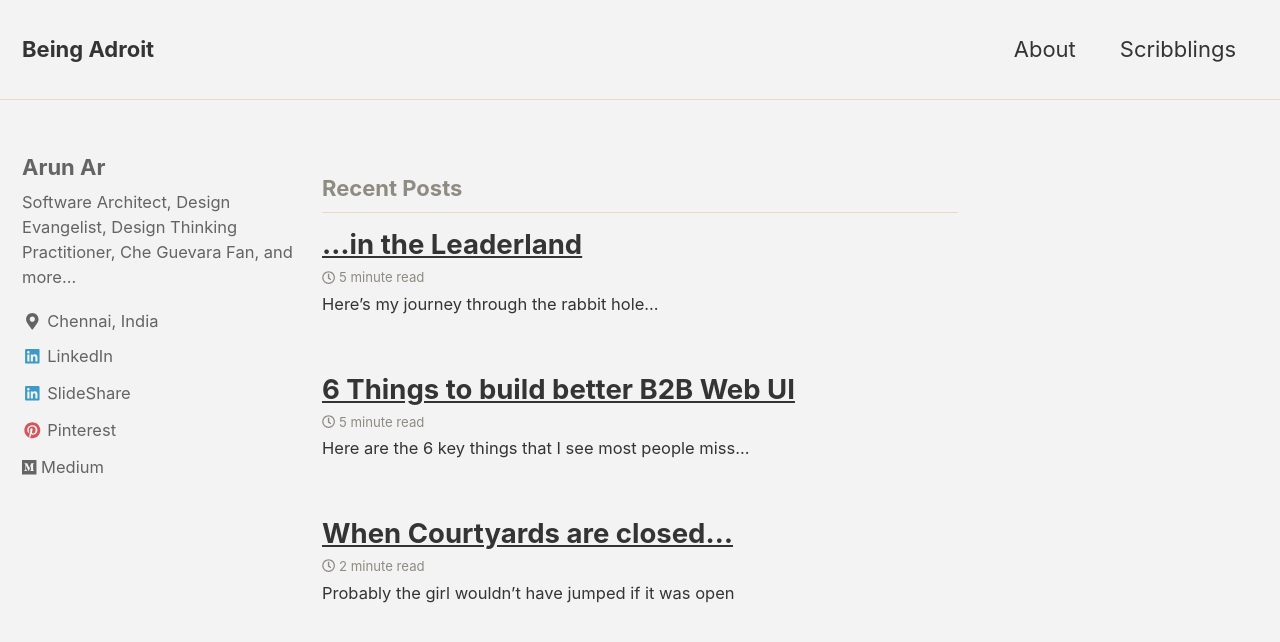
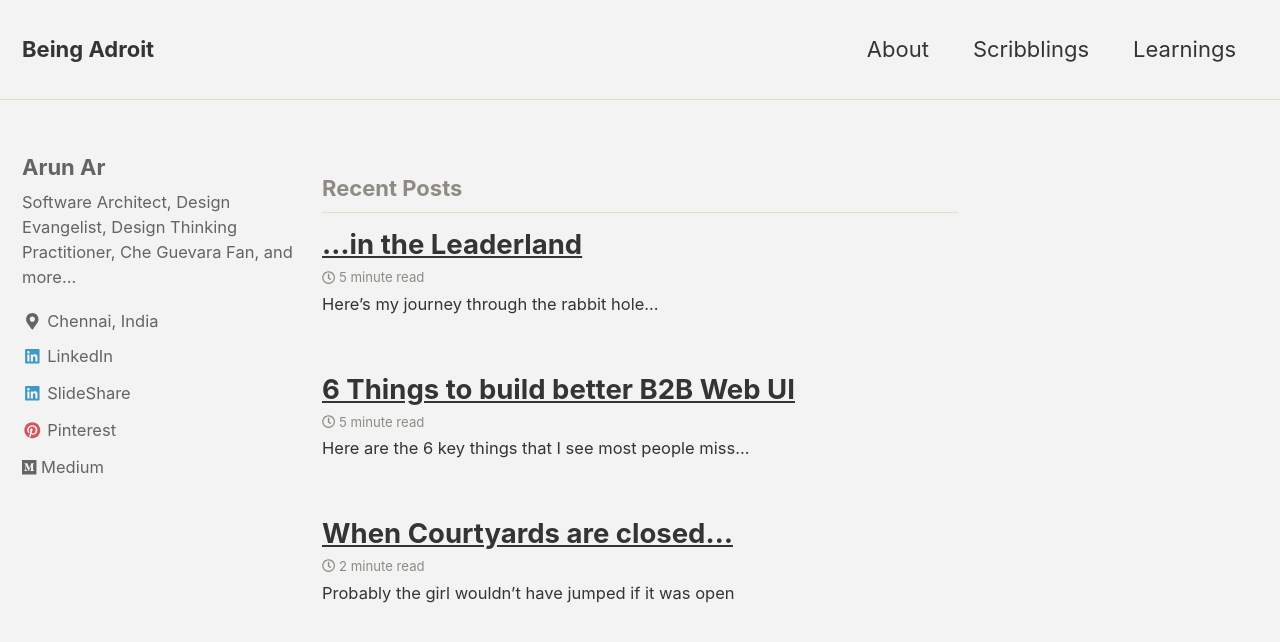
Before and after one commit to arun-ar/arun-ar.github.io, a Jekyll site: the page built from index.html, in a window 1280 px wide and 900 px high. Shown: the top 642 px of the window. Built offline with Jekyll 4.4.1, drawn with Linux system fonts in a browser that asks for light colours; nearby versions of some CDN libraries; the list of posts is cut into pages by our own code.

Commit message:
learnings

```diff
--- a/_data/navigation.yml
+++ b/_data/navigation.yml
@@ -6,6 +6,8 @@ main:
     url: /about/
   - title: "Scribblings"
     url: /scribble/
+  - title: "Learnings"
+    url: /learning/
   # - title: "Sample Posts"
   #  url: /year-archive/
   # - title: "Sample Collections"
```
Also changed, not shown: scribble.markdown (line endings or trailing spaces), 1 other file.
